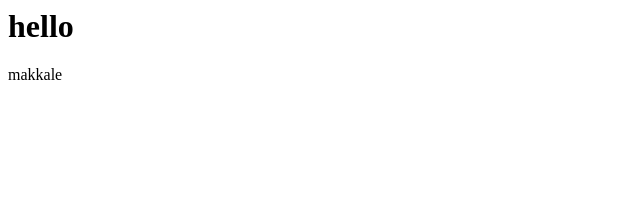
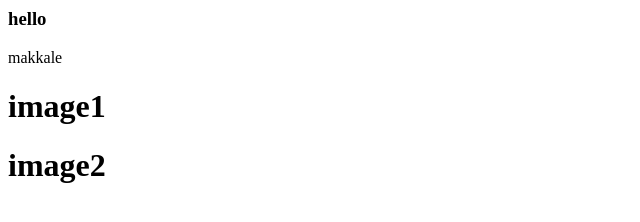
Before and after one commit to Aswin-2003/hello, a plain HTML site: page index.html in a window 1280 px wide. Shown: the whole page, without its empty margins (0-640 px from the left). Drawn offline with Linux system fonts and the light colour scheme.

Commit message:
upadted with image2 line

```diff
--- a/index.html
+++ b/index.html
@@ -1,2 +1,4 @@
-<h1>hello</h1>
+<h3>hello</h3>
 <p>makkale</p>
+<h1>image1 </h1>
+<h1>image2 </h1>
```
